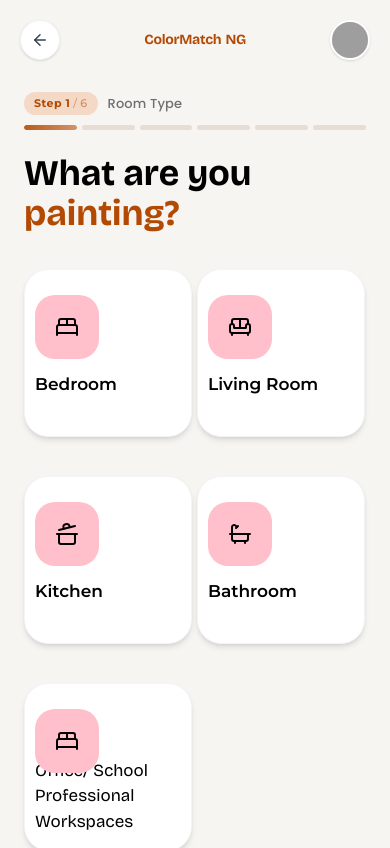
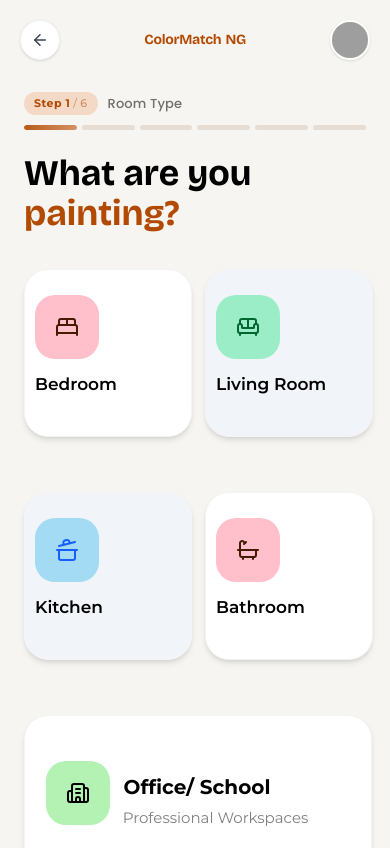
Before and after one commit to Ayotheg/ColorMatch-NG, a React (Vite) app: page /step1-room in a window 390 px wide. Shown: the top 848 px of the page. Built offline with nearby package versions, Linux system fonts and the light colour scheme; grey boxes are pictures that could not be loaded.

Commit message:
feature/RoomType

```diff
--- a/src/index.css
+++ b/src/index.css
@@ -260,6 +260,29 @@
 
 }
 
+
+.icon{
+  background-color: rgba(17, 224, 120, 0.39);
+  padding: 20px 20px 20px 20px;
+  border-radius: 20px 20px 20px 20px;
+  text-align: center !important;
+  justify-content: center !important;
+  align-items: center !important;
+  position: relative !important;
+  top: 15px;
+}
+
+.icon-2{
+  background-color: rgba(20, 171, 231, 0.356);
+  padding: 20px 20px 20px 20px;
+  border-radius: 20px 20px 20px 20px;
+  text-align: center !important;
+  justify-content: center !important;
+  align-items: center !important;
+  position: relative !important;
+  top: 15px;
+}
+
 .icons-cover{
   display: flex;
   justify-content: flex-start;
@@ -271,25 +294,50 @@
 }
 
 .icons-column{
-  background-color:pink;
+  background-color:rgba(90, 226, 90, 0.459);
   padding: 20px 20px 20px 20px;
   border-radius: 20px 20px 20px 20px;
-  text-align: center !important;
-  justify-content: center !important;
-  align-items: center !important;
+  left: -120px;
   position: relative !important;
-  top: 15px;
+  top: 35px;
+
 
 }
 
+.icons-cover-column>p{
+  font-family: var(--font-body);
+  font-size: 15px;
+  color: var(--color-text-muted);
+  font-weight: 400;
+
+}
 
 .icons-cover-column{
   display: flex;
   justify-content: flex-start;
   align-items:flex-start;
-  font-family: var(--font-title);
+  font-family: var(--font-button);
+  font-weight: 600;
   font-size: 17px;
   margin-top: 35px;
+  text-align: center !important;
+  align-items: center !important;
+
+}
+
+.group>p{
+  font-weight: 400;
+  color: gray;
+  font-size: 15px;
+  padding-right: 29px;
+  padding-top: 5px;
+}
+.group>h4{
+  font-weight: 700;
+  font-family: var(--font-button);
+  padding-right: 85px;
+  font-size: 20px;
+  padding-left: 19px;
 
 }
 
@@ -298,4 +346,5 @@
   font-weight: 600;
   position: relative;
   top: 28px;
+
 }
--- a/src/steps/Step1Room.jsx
+++ b/src/steps/Step1Room.jsx
@@ -7,6 +7,7 @@ import {BedDouble } from "lucide-react";
 import {Sofa} from "lucide-react";
 import {CookingPot} from "lucide-react";
 import {Bath } from "lucide-react";
+import {Building2 } from "lucide-react";
 
 import "../index.css";
 
@@ -48,12 +49,12 @@ export default function Step1Room() {
         <h1 className="text-2xl font-bold font-title text-4xl">What are you <br /> <span className="text-primary gap-3 ">painting?</span></h1>
       </div>
 
-     <div class="grid grid-cols-2 gap-1">
-<div className="bg-white w-42 h-42 sm:w-36 sm:h-36 md:w-55 md:h-55 rounded-3xl shadow-md hover:shadow-lg p-2.5 md:p-3 flex flex-col justify-between border border-gray-100 icons-cover"> <div className="icons"><BedDouble /> </div><h4>Bedroom</h4></div>
-<div className="bg-white w-42 h-42 sm:w-36 sm:h-36 md:w-55 md:h-55 rounded-3xl shadow-md hover:shadow-lg p-2.5 md:p-3 flex flex-col justify-between border border-gray-100 icons-cover"> <div className="icons"><Sofa /> </div><h4>Living Room</h4></div>
-<div className="bg-white w-42 h-42 sm:w-36 sm:h-36 md:w-55 md:h-55 rounded-3xl shadow-md hover:shadow-lg p-2.5 md:p-3 flex flex-col justify-between border border-gray-100 icons-cover"> <div className="icons"><CookingPot /> </div><h4>Kitchen</h4></div>
-<div className="bg-white w-42 h-42 sm:w-36 sm:h-36 md:w-55 md:h-55 rounded-3xl shadow-md hover:shadow-lg p-2.5 md:p-3 flex flex-col justify-between border border-gray-100 icons-cover"> <div className="icons"><Bath /> </div><h4>Bathroom</h4></div>
-<div className="bg-white w-42 h-42 sm:w-36 sm:h-36 md:w-55 md:h-55 rounded-3xl shadow-md hover:shadow-lg p-2.5 md:p-3 flex flex-col justify-between border border-gray-100 icons-cover-column"> <div className="icons-column"><BedDouble /> </div><h4>Office/ School</h4><p>Professional Workspaces</p></div>
+     <div class="grid grid-cols-2 gap-5 justify-center">
+<div className="bg-white w-42 h-42 sm:w-36 sm:h-36 md:w-55 md:h-55 rounded-3xl shadow-md hover:shadow-lg p-2.5 md:p-3 flex flex-col justify-between border border-gray-100 icons-cover"> <div className="icons text-amber-950"><BedDouble /> </div><h4>Bedroom</h4></div>
+<div className="bg-slate-100 w-42 h-42 sm:w-36 sm:h-36 md:w-55 md:h-55 rounded-3xl shadow-md hover:shadow-lg p-2.5 md:p-3 flex flex-col justify-between border border-gray-100 icons-cover"> <div className="icons icon text-green-800"><Sofa /> </div><h4>Living Room</h4></div>
+<div className="bg-slate-100 w-42 h-42 sm:w-36 sm:h-36 md:w-55 md:h-55 rounded-3xl shadow-md hover:shadow-lg p-2.5 md:p-3 flex flex-col justify-between border border-gray-100 icons-cover"> <div className="icons icon-2 text-blue-600"><CookingPot /> </div><h4>Kitchen</h4></div>
+<div className="bg-white w-42 h-42 sm:w-36 sm:h-36 md:w-55 md:h-55 rounded-3xl shadow-md hover:shadow-lg p-2.5 md:p-3 flex flex-col justify-between border border-gray-100 icons-cover"> <div className="icons text-amber-950"><Bath /> </div><h4>Bathroom</h4></div>
+<div className="bg-white w-87 h-42 sm:w-36 sm:h-36 md:w-55 md:h-55 rounded-3xl shadow-md hover:shadow-lg p-2.5 md:p-3 flex flex-col justify-between border border-gray-100 icons-cover-column"> <div className="icons-column"><Building2 /> </div><span className="mt-[-18px] ps-16 group"><h4>Office/ School</h4><p>Professional Workspaces</p></span></div>
 
 
 
```
